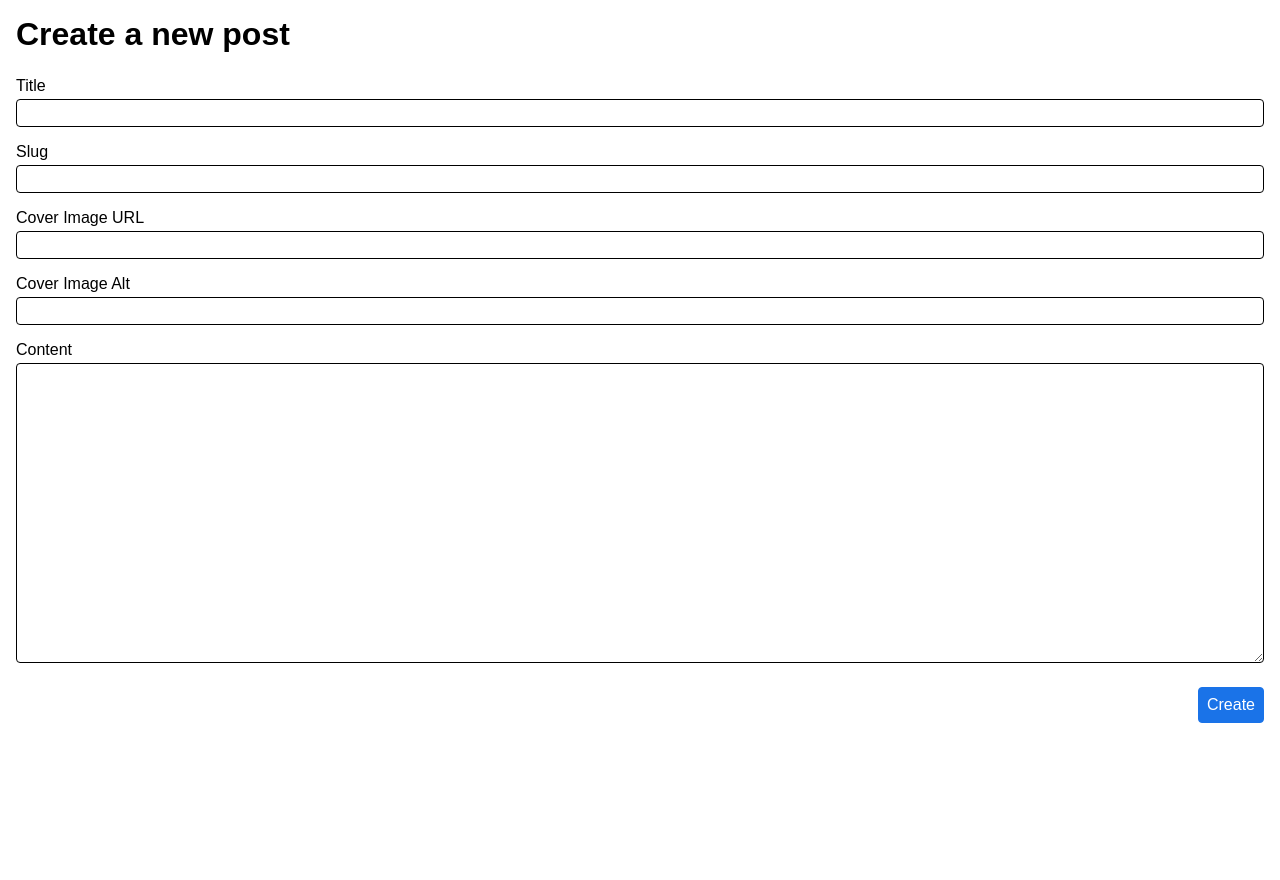
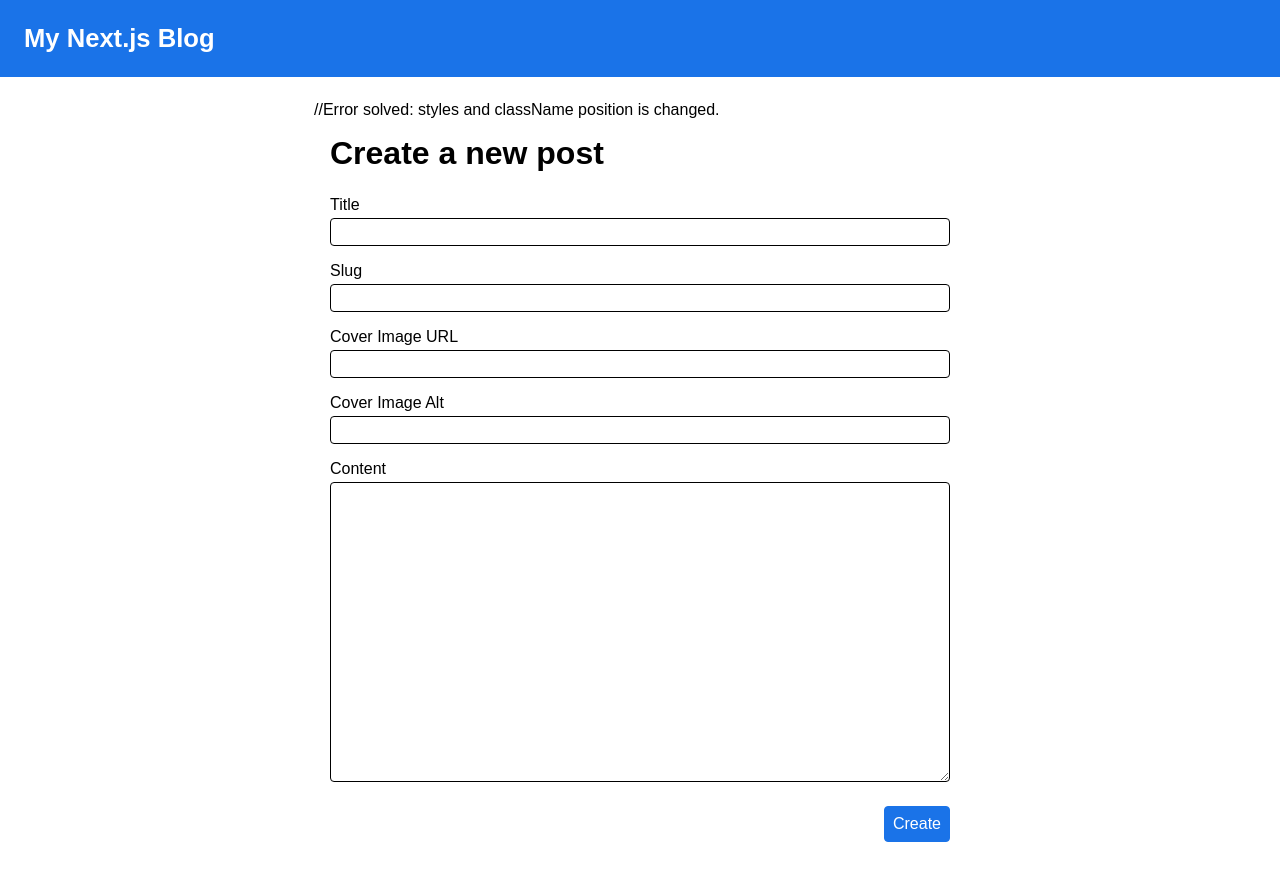
Before and after one commit to choonyan116/nextjs-firebase-blog, a Next.js app: page /create in a window 1280 px wide. Before the commit the page ends 800 px from the top, so only its background shows below. Built offline with nearby package versions, Linux system fonts and the light colour scheme.

Commit message:
Using Layout in all pages and consolidating styles

```diff
--- a/components/Layout/Layout.module.scss
+++ b/components/Layout/Layout.module.scss
@@ -18,6 +18,8 @@
     }
 
     main {
-      padding: 24px;
+        max-width: 700px;
+        margin: 0 auto;
+        padding: 24px;
     }
   }
--- a/pages/create.js
+++ b/pages/create.js
@@ -1,6 +1,7 @@
 import { useState } from 'react';
 import { useRouter } from 'next/router';
 import { createPost } from '@lib/firebase';
+import { Layout } from '@components';
 import styles from '@styles/create.module.scss';
 
 const CreatePage = () =>{
@@ -72,7 +73,7 @@ const CreatePage = () =>{
   };
 
   return(
-
+    <Layout>
     //Error solved: styles and className position is changed.
     <div className={styles.CreatePage}>
       <form onSubmit={handleSubmit}>
@@ -125,6 +126,7 @@ const CreatePage = () =>{
           {isLoading ? 'Creating...' : 'Create'}</button>
       </form>
     </div>
+    </Layout>
   );
 };
 
--- a/pages/index.js
+++ b/pages/index.js
@@ -3,10 +3,12 @@
 // https://nextjs.org/docs/basic-features/pages
 import { getPosts } from '@lib/firebase';
 import { getFormattedDate } from '@lib/utils';
+import { Layout } from '@components';
 import styles from '@styles/index.module.scss';
 
 
 const HomePage = ({ posts }) => (
+  <Layout>
     <div className={styles.HomePage}>
       <h1>Blog Posts</h1>
       {posts.map((post) => (
@@ -26,6 +28,7 @@ const HomePage = ({ posts }) => (
         </article>
       ))}
     </div>
+  </Layout>
 );
 
 
--- a/styles/index.module.scss
+++ b/styles/index.module.scss
@@ -1,9 +1,6 @@
 // These styles go with the index page.
 
 .HomePage {
-    max-width: 700px;
-    margin: 0 auto;
-    padding: 24px;
 
     h1 {
       margin-bottom: 32px;
```
Lines whose indentation alone changed are shown as unchanged.
